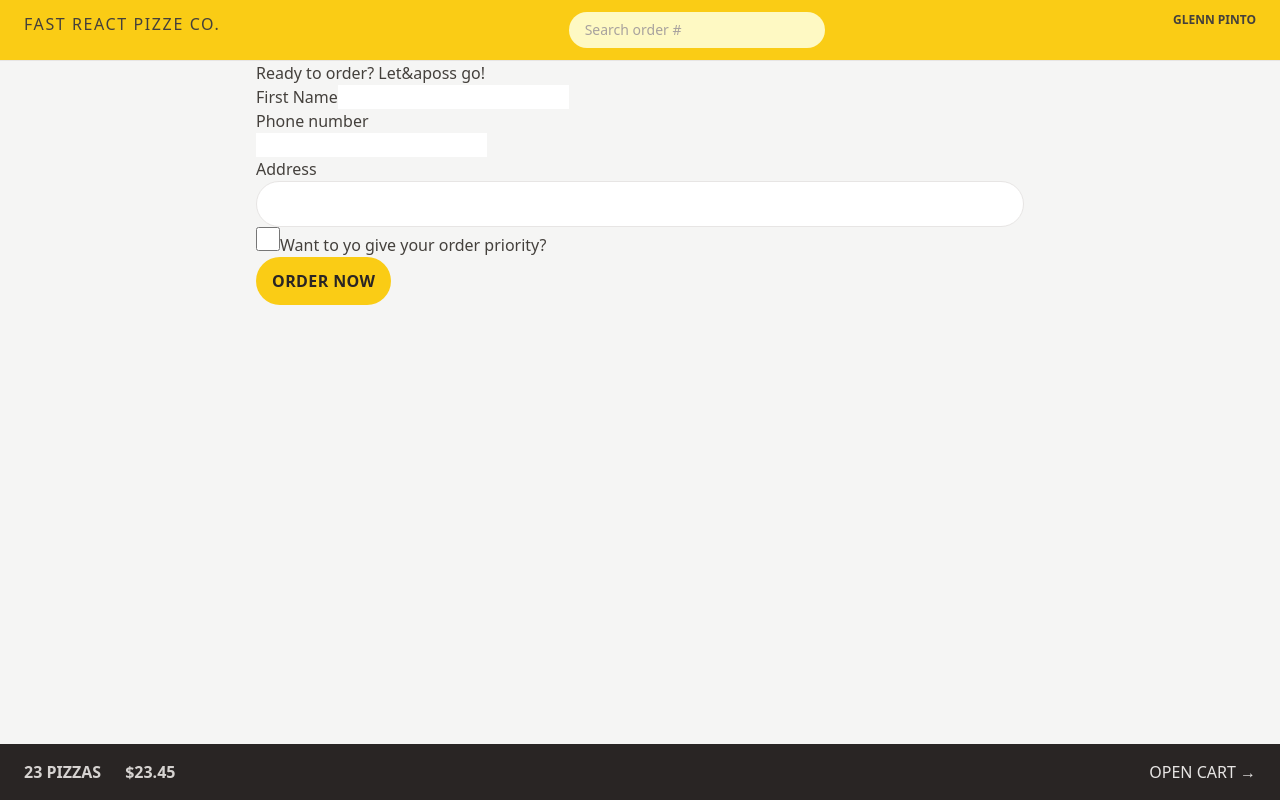
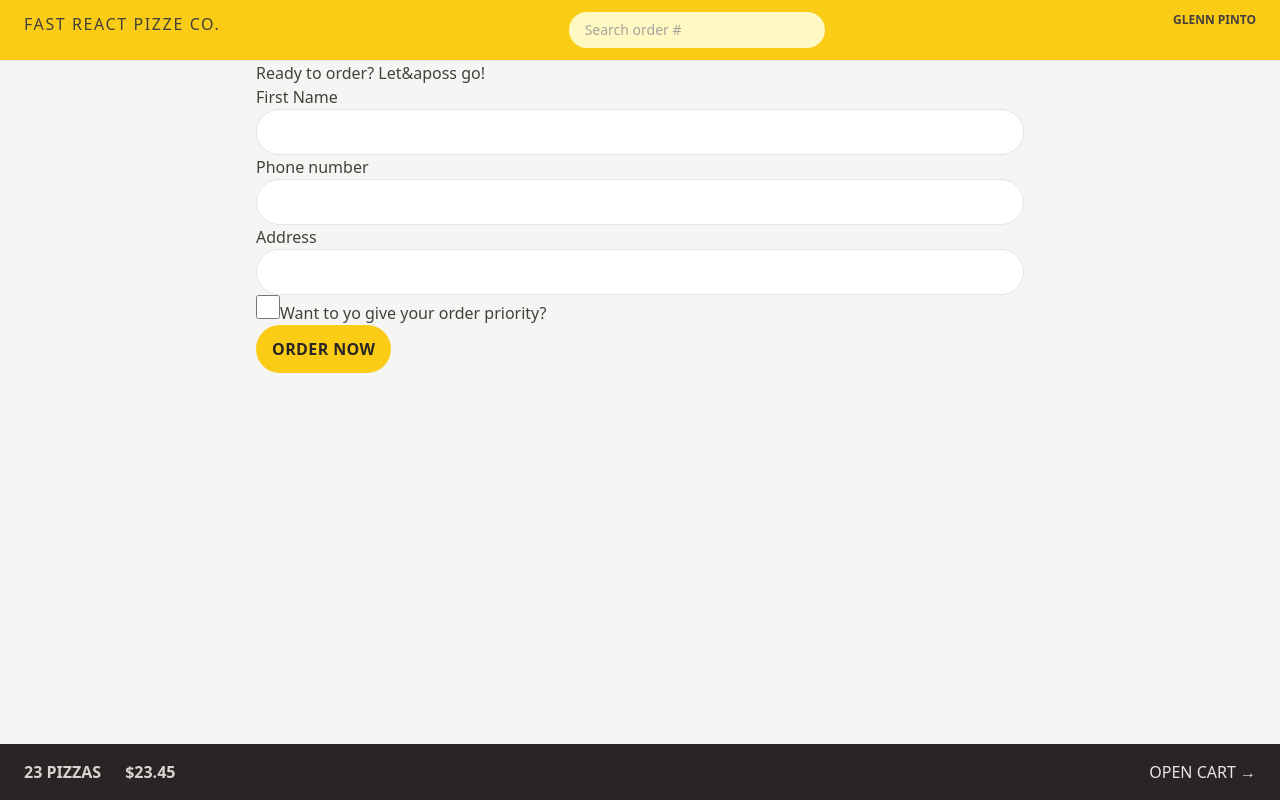
Before and after one commit to gvpinto/reactjs-fast-react-pizza, a React (Vite) app: page /order/new in a window 1280 px wide. Built offline with nearby package versions, Linux system fonts and the light colour scheme.

Commit message:
304. Resusing Styles with @apply

```diff
--- a/src/features/order/CreateOrder.jsx
+++ b/src/features/order/CreateOrder.jsx
@@ -49,13 +49,13 @@ function CreateOrder() {
       <Form method="POST">
         <div>
           <label>First Name</label>
-          <input type="text" name="customer" required />
+          <input type="text" name="customer" required className="input" />
         </div>
 
         <div>
           <label>Phone number</label>
           <div>
-            <input type="tel" name="phone" required />
+            <input type="tel" name="phone" required className="input" />
             {formErrors?.phone && <p>{formErrors.phone}</p>}
           </div>
         </div>
@@ -63,28 +63,7 @@ function CreateOrder() {
         <div>
           <label>Address</label>
           <div>
-            <input
-              type="text"
-              name="address"
-              required
-              className="
-                w-full
-                rounded-full
-                border
-                border-stone-200
-                px-4
-                py-2
-                text-sm
-                transition-all
-                duration-300
-                placeholder:text-stone-400
-                focus:outline-none
-                focus:ring
-                focus:ring-yellow-400
-                md:px-6
-                md:py-3
-                "
-            />
+            <input type="text" name="address" required className="input" />
           </div>
         </div>
 
--- a/src/index.css
+++ b/src/index.css
@@ -2,42 +2,62 @@
 @tailwind components;
 @tailwind utilities;
 
-/*
-body {
-  font-family: system-ui, -apple-system, BlinkMacSystemFont, 'Segoe UI', Roboto,
-    Oxygen, Ubuntu, Cantarell, 'Open Sans', 'Helvetica Neue', sans-serif;
-  background-color: #f7f7f7;
-  color: #444;
+@layer components {
+  .input {
+    @apply w-full
+        rounded-full
+        border
+        border-stone-200
+        px-4
+        py-2
+        text-sm
+        transition-all
+        duration-300
+        placeholder:text-stone-400
+        focus:outline-none
+        focus:ring
+        focus:ring-yellow-400
+        md:px-6
+        md:py-3;
+  }
 }
-
-.layout {
-  display: grid;
-  grid-template-rows: auto 1fr auto;
-  gap: 32px;
-  height: 100dvh;
-} */
 
 /* https://dev.to/afif/i-made-100-css-loaders-for-your-next-project-4eje */
 .loader {
   width: 45px;
   aspect-ratio: 0.75;
   --c: no-repeat linear-gradient(#333 0 0);
-  background: var(--c) 0% 50%, var(--c) 50% 50%, var(--c) 100% 50%;
+  background:
+    var(--c) 0% 50%,
+    var(--c) 50% 50%,
+    var(--c) 100% 50%;
   background-size: 20% 50%;
   animation: loading 1s infinite linear;
 }
 
 @keyframes loading {
   20% {
-    background-position: 0% 0%, 50% 50%, 100% 50%;
+    background-position:
+      0% 0%,
+      50% 50%,
+      100% 50%;
   }
   40% {
-    background-position: 0% 100%, 50% 0%, 100% 50%;
+    background-position:
+      0% 100%,
+      50% 0%,
+      100% 50%;
   }
   60% {
-    background-position: 0% 50%, 50% 100%, 100% 0%;
+    background-position:
+      0% 50%,
+      50% 100%,
+      100% 0%;
   }
   80% {
-    background-position: 0% 50%, 50% 50%, 100% 100%;
+    background-position:
+      0% 50%,
+      50% 50%,
+      100% 100%;
   }
 }
```
